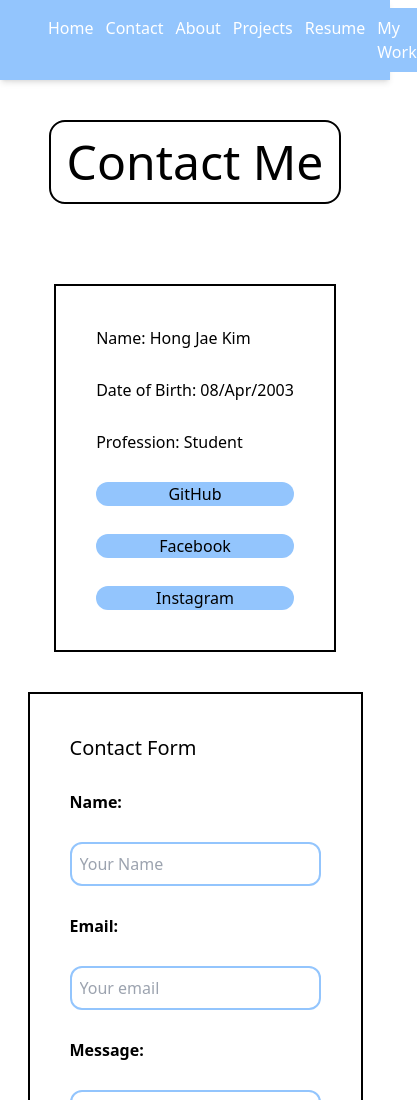
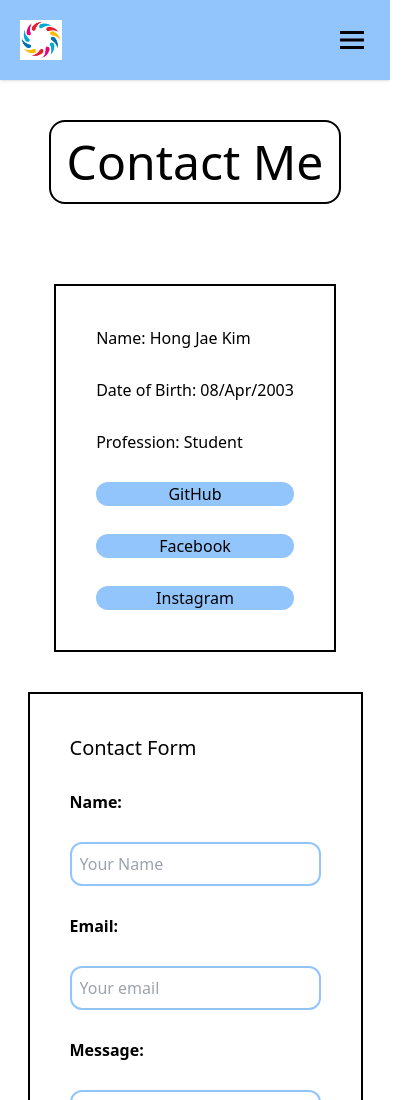
Before and after one commit to KoreAustralian/C4Prog-WT-PROJ, a website: page contact.html in a window 390 px wide. Shown: the top 1100 px of the page, 417 px wide, since content can reach past the window. Drawn offline with Linux system fonts and the light colour scheme.

Commit message:
feat(contact.html): add hamburger menu for mobile ui

```diff
--- a/contact.html
+++ b/contact.html
@@ -9,23 +9,21 @@
     <link rel="stylesheet" href="./assets/css/site.css">
 </head>
 <body>
-<header class="flex flex-row items-center justify-between px-4 sticky top-0 z-50 bg-blue-300 shadow-md">
-    <div class="flex items-center justify-center px-4 py-2">
-        <div class>
-            <img src="./assets/img/logo.png" alt="Logo" class="w-16 h-16">
+    <nav class="p-5 bg-blue-300 shadow md:flex md:items-center md:justify-between">
+        <div class="flex justify-between items-center">
+            <img src="./assets/img/logo.png" alt="Logo" class="h-10 inline">
+            <img src="./assets/img/hamburger.png" alt="hamburgerMenu" class="md:hidden block">
         </div>
-    </div>
-    <nav>
-        <ul class="flex gap-3 justify-center bg-blue-300 py-2">
-            <li><a href="index.html" class="text-white hover:text-blue-200">Home</a></li>
-            <li><a href="contact.html" class="text-white hover:text-blue-200">Contact</a></li>
-            <li><a href="about.html" class="text-white hover:text-blue-200">About</a></li>
-            <li><a href="projects.html" class="text-white hover:text-blue-200">Projects</a></li>
-            <li><a href="resume.html" class="text-white hover:text-blue-200">Resume</a></li>
-            <li><a href="mywork.html" class="text-white hover:text-blue-200">My Work</a></li>
+
+        <ul class="md:flex md:items-center z-[-1] md:z-auto md:static absolute w-full left-0 md:w-auto md:py-0 py-2 md:pl-0 pl-3 md:opacity-100 opacity-0 top-[-400px] transition-all ease-in duration-500">
+            <li class="mx-4 my-6 md:my-0"><a href="index.html" class="text-white hover:text-blue-200 duration-500">Home</a></li>
+            <li class="mx-4 my-6 md:my-0"><a href="contact.html" class="text-white hover:text-blue-200 duration-500">Contact</a></li>
+            <li class="mx-4 my-6 md:my-0"><a href="about.html" class="text-white hover:text-blue-200 duration-500">About</a></li>
+            <li class="mx-4 my-6 md:my-0"><a href="projects.html" class="text-white hover:text-blue-200 duration-500">Projects</a></li>
+            <li class="mx-4 my-6 md:my-0"><a href="resume.html" class="text-white hover:text-blue-200 duration-500">Resume</a></li>
+            <li class="mx-4 my-6 md:my-0"><a href="mywork.html" class="text-white hover:text-blue-200 duration-500">My Work</a></li>
         </ul>
     </nav>
-</header>
 <main>
     <section class="flex justify-center py-10">
         <div class="border-2 border-black px-4 py-4 text-5xl rounded-2xl">
```
